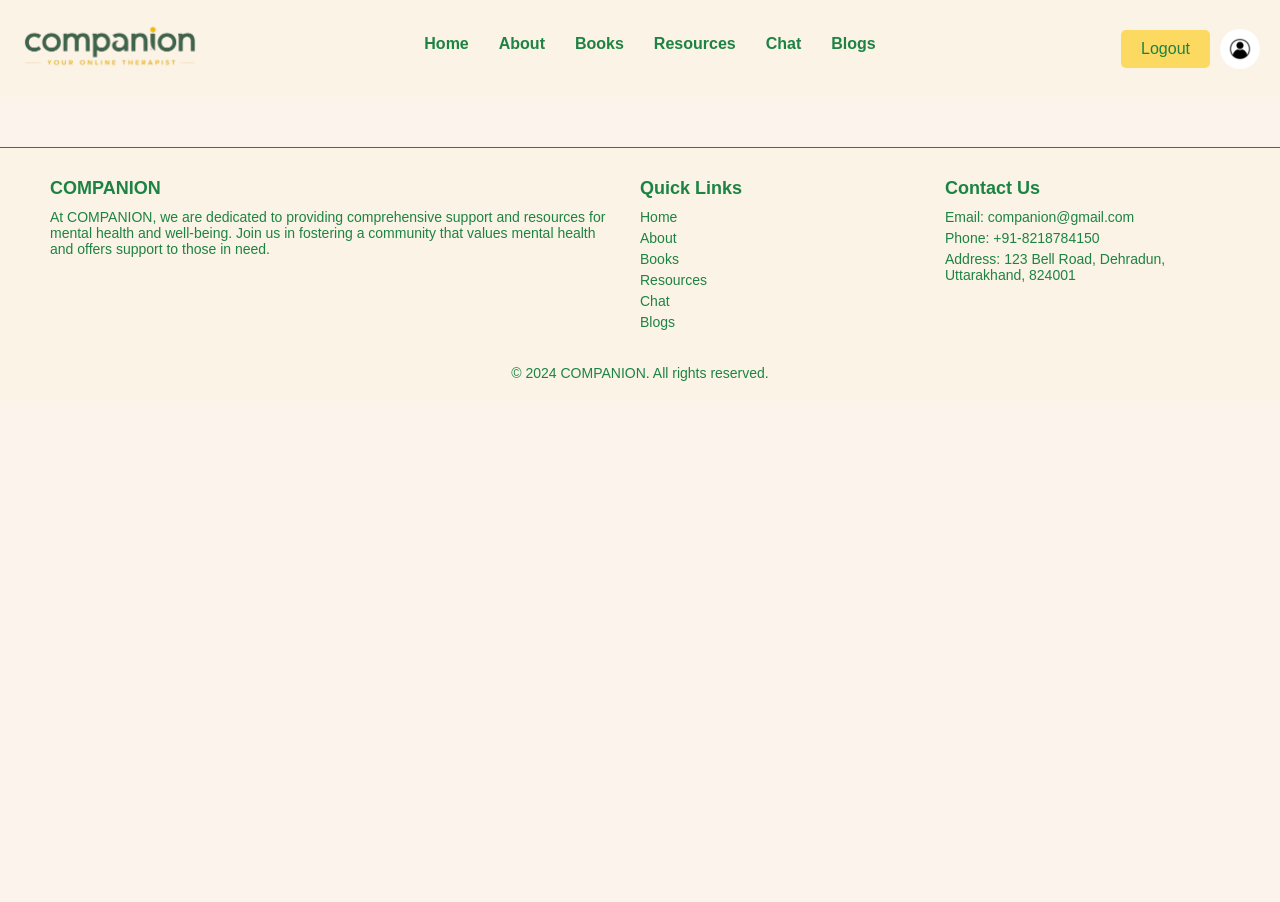
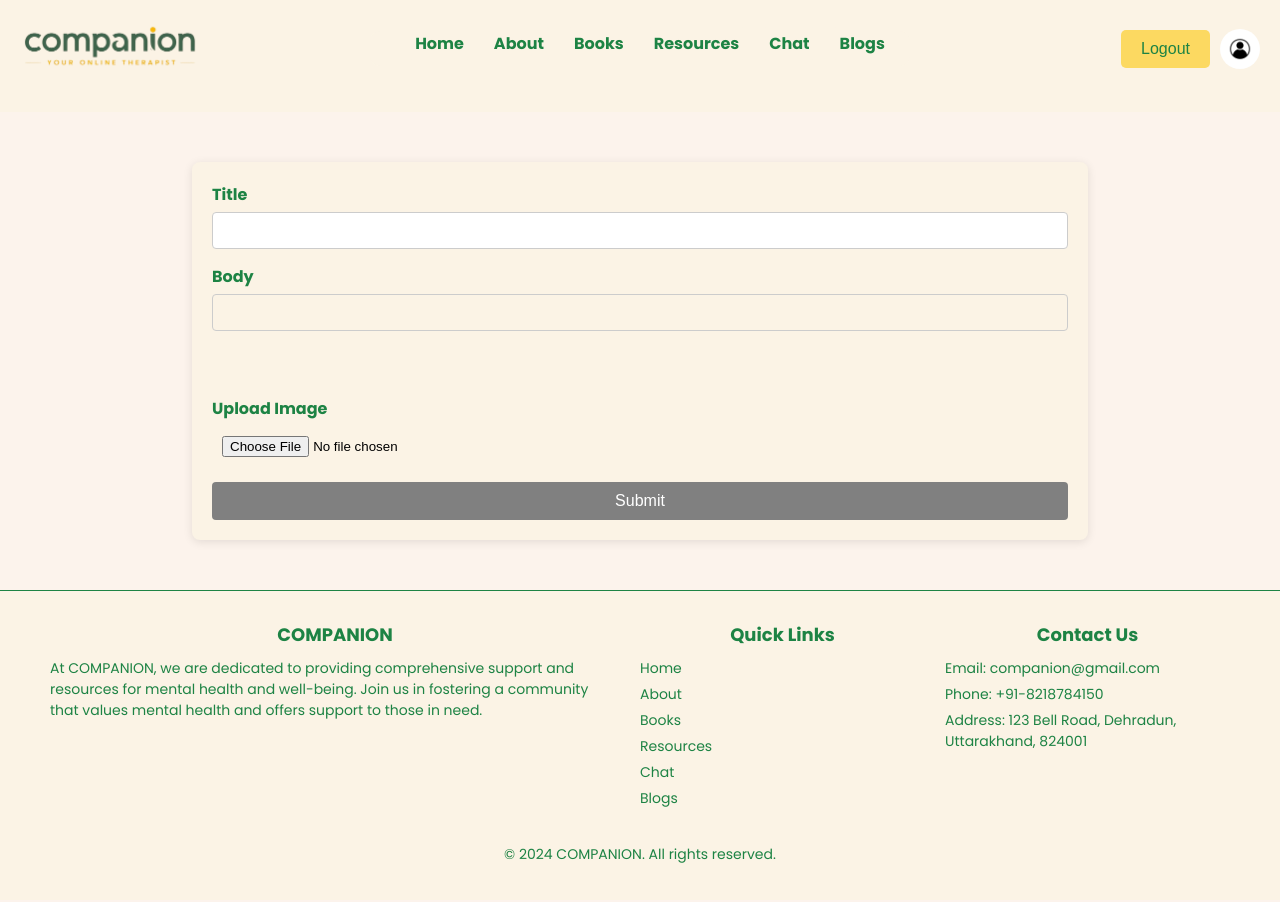
Before and after one commit to sahil-m04/Companion, a React (Vite) app in the folder frontend/: page /Blog/AddBlog in a window 1280 px wide. Shown: the top 902 px of the page. Before the commit the page ends 800 px from the top, so only its background shows below. Built offline with nearby package versions, Linux system fonts and the light colour scheme.

Commit message:
successfully integrated the blogs section

```diff
--- a/frontend/package.json
+++ b/frontend/package.json
@@ -10,11 +10,15 @@
     "preview": "vite preview"
   },
   "dependencies": {
+    "@emotion/react": "^11.13.0",
+    "@emotion/styled": "^11.13.0",
     "@fortawesome/fontawesome-svg-core": "^6.5.2",
     "@fortawesome/free-brands-svg-icons": "^6.5.2",
     "@fortawesome/free-regular-svg-icons": "^6.5.2",
     "@fortawesome/free-solid-svg-icons": "^6.5.2",
     "@fortawesome/react-fontawesome": "^0.2.2",
+    "@mui/icons-material": "^5.16.7",
+    "axios": "^1.7.4",
     "node": "^22.4.0",
     "react": "^18.3.1",
     "react-dom": "^18.3.1",
--- a/frontend/src/App.jsx
+++ b/frontend/src/App.jsx
@@ -8,8 +8,8 @@ import BookRecommender from './Bookrecommender/Bookrecommender';
 import Resources from './Resources/Resources';
 import Chat from './Chat/Chat';
 import Blogs from './Blog/Blogs/Blogs';
-// import DisplayBlog from "./Blog/DisplayBlog/DisplayBlog";
-// import AddBlog from "./Blog/AddBlog/AddBlog";
+import DisplayBlog from "./Blog/DisplayBlog/DisplayBlog";
+import AddBlog from "./Blog/AddBlog/AddBlog";
 import './App.css';
 
 function App() {
@@ -23,9 +23,9 @@ function App() {
         <Route path="/Bookrecommender" element={<BookRecommender />} />
         <Route path="/Resources" element={<Resources />} />
         <Route path="/Chat" element={<Chat />} />
-        <Route path="/Blogs" element={<Blogs />} />
-        {/* <Route path="/View" element={<DisplayBlog />} />
-        <Route path="/Add" element={<AddBlog />} /> */}
+        <Route path="/Blog/Blogs" element={<Blogs />} />
+        <Route path="/Blog/AddBlog" element={<AddBlog />} />
+        <Route path="/Blog/DisplayBlog" element={<DisplayBlog />} />
       </Routes>
       <Footer />
     </Router>
--- a/frontend/src/Blog/AddBlog/AddBlog.jsx
+++ b/frontend/src/Blog/AddBlog/AddBlog.jsx
@@ -1,17 +1,16 @@
 import React, { useState } from 'react';
 import { useNavigate } from 'react-router-dom';
-import './AddBlog.scss'
+import './AddBlog.scss';
 import axios from 'axios';
 
 function AddBlog() {
     const [title, setTitle] = useState('');
     const [body, setBody] = useState('');
     const [coverImage, setCoverImage] = useState(null);
+    const [loading, setLoading] = useState(false);
+    const [error, setError] = useState('');
 
     const navigate = useNavigate();
-    const f = () => {
-        navigate('/blog');
-    }
 
     const handleTitleChange = (event) => {
         setTitle(event.target.value);
@@ -27,6 +26,8 @@ function AddBlog() {
 
     const handleSubmit = async (event) => {
         event.preventDefault();
+        setLoading(true);
+        setError('');
 
         const formData = new FormData();
         formData.append('title', title);
@@ -34,21 +35,23 @@ function AddBlog() {
         formData.append('coverImage', coverImage);
 
         try {
-          const response = await axios.post('http://localhost:8000/blog', formData, {
+          await axios.post('http://localhost:8000/blog', formData, {
             headers: {
               'Content-Type': 'multipart/form-data',
             },
           });
 
-          f();
-
+          navigate('/Blog/Blogs'); // Redirect to the blog page after successful submission
         } catch (error) {
+          setError('Error uploading blog. Please try again.');
           console.error('Error uploading file:', error);
+        } finally {
+          setLoading(false);
         }
-    }
+    };
 
     return (
-        <form onSubmit={handleSubmit}>
+        <form onSubmit={handleSubmit} className="add-blog-form">
             <div>
                 <label htmlFor="title">Title</label>
                 <input
@@ -72,18 +75,22 @@ function AddBlog() {
                 />
             </div>
             <div>
-                <label htmlFor="coverImage">File Upload</label>
+                <label htmlFor="coverImage">Upload Image</label>
                 <input
                     type="file"
                     id="coverImage"
                     name="coverImage"
+                    accept="image/*" // Only accept image files
                     onChange={handleFileChange}
                     required
                 />
             </div>
-            <button className="submit-button" type="submit">Submit</button>
+            {error && <p className="error-message">{error}</p>}
+            <button className="submit-button" type="submit" disabled={loading}>
+                {loading ? 'Submitting...' : 'Submit'}
+            </button>
         </form>
     );
-};
+}
 
 export default AddBlog;
--- a/frontend/src/Blog/AddBlog/AddBlog.scss
+++ b/frontend/src/Blog/AddBlog/AddBlog.scss
@@ -1,23 +1,21 @@
-body {
-    font-family: Arial, sans-serif;
-    background-color: #f4f4f4;
-    margin: 0;
-    padding: 20px;
-}
+$background-color: #fbf3e5;
+$primary-color: #fcf3ec;
+$yellow-color: #fcd961;
+$text-color-green: #1D8344;
 
 form {
-    background-color: white;
+    background-color: $background-color;
     border-radius: 8px;
     box-shadow: 0 2px 10px rgba(0, 0, 0, 0.1);
     padding: 20px;
     max-width: 70%;
-    margin: auto;
+    margin: 20px auto 50px auto;
     box-sizing: border-box;
 }
 
 h2 {
     text-align: center;
-    color: #333;
+    color: $text-color-green;
 }
 
 div {
@@ -28,7 +26,7 @@ label {
     display: block;
     margin-bottom: 5px;
     font-weight: bold;
-    color: #555;
+    color: $text-color-green;
 }
 
 input[type="text"],
@@ -57,7 +55,7 @@ input[type="file"] {
 }
 
 .submit-button:hover {
-    background-color: rgb(1, 106, 1);
+    background-color: $yellow-color;
     cursor: pointer;
 }
 
--- a/frontend/src/Blog/Blogs/Blogs.jsx
+++ b/frontend/src/Blog/Blogs/Blogs.jsx
@@ -1,5 +1,5 @@
 import React, { useEffect, useContext } from 'react'
-import Card from "../../Card/Card";
+import BlogCard from "../Card/BlogCard";
 import './Blogs.scss'
 import Navbar from '../Navbar/Navbar';
 import BlogContext from '../../Context/BlogContext';
@@ -29,9 +29,10 @@ function Blogs() {
             <div>
             <Navbar/>
             </div>
+            <h1>Community Blogs</h1>
             <div className="card-grid">
                 {blog.map((post, index) => (
-                    <Card
+                    <BlogCard
                     key={index}
                     index={index}
                     title={post.title}
--- a/frontend/src/Blog/Blogs/Blogs.scss
+++ b/frontend/src/Blog/Blogs/Blogs.scss
@@ -1,8 +1,20 @@
+$background-color: #fbf3e5;
+$primary-color: #fcf3ec;
+$yellow-color: #fcd961;
+$text-color-green: #1D8344;
+
+h1{
+    text-align: center;
+    color: $text-color-green;
+}
 .card-grid {
     display: grid;
     grid-template-columns: repeat(4, minmax(200px, 1fr));
     gap: 30px;
     padding: 16px;
+    margin: 60px auto 40px auto;
+    max-width: 1200px;
+    background-color: $background-color;
 }
 
 @media (max-width: 1200px) {
--- a/frontend/src/Blog/Card/Card.jsx
+++ b/frontend/src/Blog/Card/BlogCard.jsx
@@ -1,10 +1,10 @@
 import React, { useState, useEffect, useContext } from 'react';
 import { useNavigate } from 'react-router-dom';
-import './Card.scss';
+import './BlogCard.scss';
 
 import BlogContext from '../../Context/BlogContext';
 
-const Card = ({ index, title}) => {
+const BlogCard = ({ index, title}) => {
 
     const navigate = useNavigate();
 
@@ -34,18 +34,18 @@ const Card = ({ index, title}) => {
 
     const f = () => {
         setId(index);
-        navigate('/view');
+        navigate('/Blog/DisplayBlog');
     }
 
     return (
-        <div className="card">
-            <img src={imageUrl} alt={title} className="card-image" />
-            <div className="card-content child-container">
-                <h3 className="card-title">{title}</h3>
-                <button className="card-button" onClick={f}>View</button>
+        <div className="blogcard">
+            <img src={imageUrl} alt={title} className="blogcard-image" />
+            <div className="blogcard-content child-container">
+                <h3 className="blogcard-title">{title}</h3>
+                <button className="blogcard-button" onClick={f}>View</button>
             </div>
         </div>
     );
 };
 
-export default Card;
+export default BlogCard;
--- a/frontend/src/Blog/Card/Card.scss
+++ b/frontend/src/Blog/Card/BlogCard.scss
@@ -1,4 +1,9 @@
-.card {
+$background-color: #fbf3e5;
+$primary-color: #fcf3ec;
+$yellow-color: #fcd961;
+$text-color-green: #1D8344;
+
+.blogcard {
     border: 1px solid #ccc;
     border-radius: 8px;
     overflow: hidden;
@@ -6,30 +11,31 @@
     max-width: 300px;
     margin: 16px;
     transition: transform 0.2s;
+    background-color: $primary-color;
 
     &:hover {
         transform: scale(1.05);
     }
 
-    .card-image {
+    .blogcard-image {
         width: 100%;
         height: auto;
     }
 
-    .card-content {
+    .blogcard-content {
         padding: 16px;
 
-        .card-title {
+        .blogcard-title {
             font-size: 1.2rem;
             margin: 10px 0px;
         }
 
-        .card-description {
+        .blogcard-description {
             font-size: 1rem;
             margin: 8px 0;
         }
 
-        .card-button {
+        .blogcard-button {
             background-color: #007bff;
             color: white;
             border: none;
--- a/frontend/src/Blog/DisplayBlog/DisplayBlog.scss
+++ b/frontend/src/Blog/DisplayBlog/DisplayBlog.scss
@@ -1,7 +1,15 @@
+$background-color: #fbf3e5;
+$primary-color: #fcf3ec;
+$yellow-color: #fcd961;
+$text-color-green: #1D8344;
+
 .blog-container {
     padding: 20px;
-    max-width: 100%;
+    width: 50%;
     margin: 0 auto;
+    background-color: $background-color;
+    padding: 20px;
+    margin-bottom: 50px;
 }
 
 .blog-title {
@@ -17,8 +25,8 @@
 
 .blog-image {
     width: 100%;
-    height: auto;
-    border-radius: 20px;
+    height: 400px;
+    border-radius: 8px;
 }
 
 .blog-description-container {
@@ -37,6 +45,7 @@
 
 .blog-comment-container {
     margin-top: 50px;
+
     h2 {
         text-align: left;
     }
@@ -53,15 +62,21 @@
 }
 
 @media (max-width: 768px) {
+    .blog-container{
+        width: 100%;
+
         .blog-title {
             font-size: 2.5rem;
         }
 
         .blog-image {
+            width: 100%;
+            height: auto;
             border-radius: 10px;
         }
 
         .blog-description-container {
+            width:100%;
             font-size: 0.9rem;
         }
 
@@ -69,6 +84,8 @@
             height: 35px;
             width: 70px;
         }
+    }
+
 }
 
 @media (max-width: 480px) {
--- a/frontend/src/Blog/Navbar/Navbar.scss
+++ b/frontend/src/Blog/Navbar/Navbar.scss
@@ -1,9 +1,9 @@
-body {
-    font-family: Arial, sans-serif;
-    margin: 0;
-    overflow-x: hidden;
-    color: #111;
-}
+// body {
+//     font-family: Arial, sans-serif;
+//     margin: 0;
+//     overflow-x: hidden;
+//     color: #111;
+// }
 
 .main-container {
     width: 100%;
```
Also changed, not shown: frontend/src/Blog/Navbar/Navbar.jsx (+25 -5 lines), 1 other file (tests, documents, lock files or other folders). Lines whose indentation alone changed are shown as unchanged.
